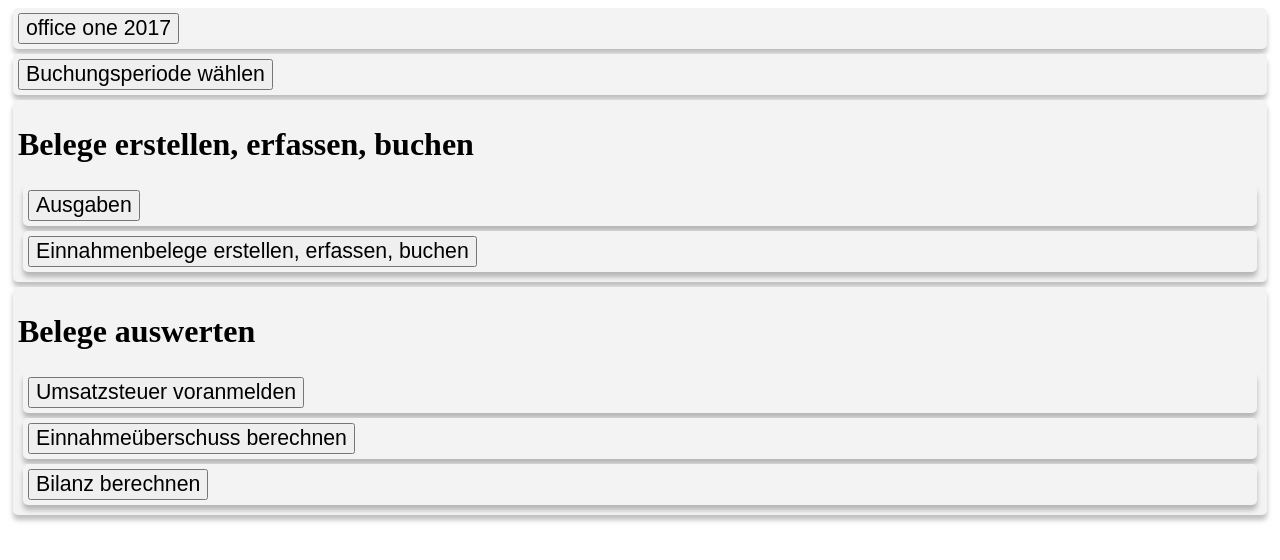
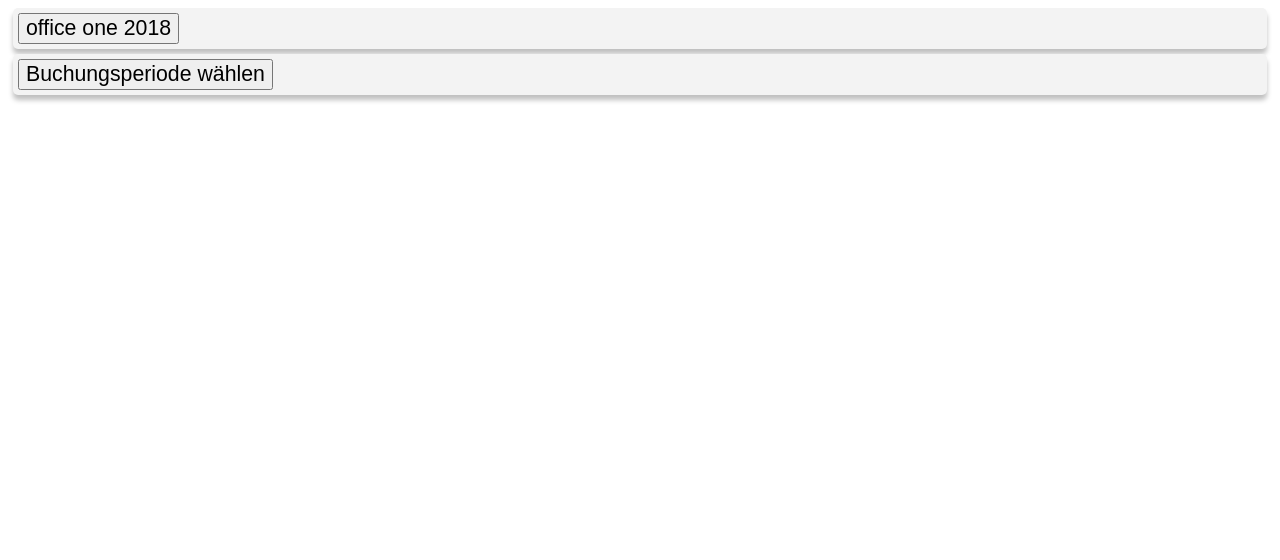
Before and after one commit to patrickweiss/office-one-tree, a React (Create React App) app in the folder office-one-tree/: page / in a window 1280 px wide. Shown: the top 560 px of the page. Built offline with nearby package versions, Linux system fonts and the light colour scheme.

Commit message:
MVP fertig für die Hauptversammlung

```diff
--- a/office-one-tree/src/App.js
+++ b/office-one-tree/src/App.js
@@ -4,6 +4,7 @@
 import './oo-components/ObRoot.js';
 import './oo-components/BelegeAuswerten.js';
 import './oo-components/BelegeErstellenErfassenBuchen.js';
+import './oo-components/OfficeOne2018.js';
 
 
 
--- a/office-one-tree/src/oo-components/EinnahmenBelegeErstellenErfassenBuchen.js
+++ b/office-one-tree/src/oo-components/EinnahmenBelegeErstellenErfassenBuchen.js
@@ -6,8 +6,8 @@
 class EinnahmenBelegeErstellenErfassenBuchen extends OfficeLeaf {
   constructor(props) {
     super(props);
-    this.subject= "Einnahmenbelege";
-    this.verb="erstellen, erfassen, buchen";
+    this.subject= "Einnahmen";
+    this.verb=" ";
     this.path=["ObRoot","EinnahmenBelegeErstellenErfassenBuchen"];
   }
 }
--- a/office-one-tree/src/oo-components/ObRoot.js
+++ b/office-one-tree/src/oo-components/ObRoot.js
@@ -8,17 +8,25 @@
   initialize(props) {
     var newProps = {};
     newProps.subject = "office one";
-    newProps.verb = "2017";
+    newProps.verb = "2018";
     newProps.path = "ObRoot";
     super.initialize(newProps);
-    this.charactericon = "oo17";
+    this.charactericon = "oo18";
+  }
+  handleClick(e) {
+    if (window.store.getState().UI.leaf==="ObRoot"){
+      window.store.dispatch({
+          type: 'change_leaf',
+          newLeaf: 'OfficeOne2018'
+      });
+    }else super.handleClick();
   }
   renderMobile() {
 
     if (window.store.getState().UI.buchungsperiode)
       return (
         <div>
-             <BelegeErstellenErfassenBuchen size="LIST_ITEM"/>
+            <BelegeErstellenErfassenBuchen size="LIST_ITEM"/>
             <BelegeAuswerten size="LIST_ITEM"/>
           </div>
       );
@@ -26,8 +34,6 @@
       return (
         <div>
             <BuchungsperiodeWaehlen size="LIST_ITEM"/>
-            <BelegeErstellenErfassenBuchen size="LIST_ITEM"/>
-            <BelegeAuswerten size="LIST_ITEM"/>
           </div>
       );
   }
--- a/office-one-tree/src/oo-components/OfficeLeaf.js
+++ b/office-one-tree/src/oo-components/OfficeLeaf.js
@@ -29,7 +29,7 @@
     var CurrentLeaf;
     var pathHTML = [];
     //Buchungsperiode einfügen, wenn diese ausgewählt wurde
-    if (window.store.getState().UI.buchungsperiode) this.path.splice(1,0,"BuchungsperiodeWaehlen");
+    if (window.store.getState().UI.buchungsperiode)this.path.splice(1,0,"BuchungsperiodeWaehlen");
     for (var i = 0; i < this.path.length; i++) {
       CurrentLeaf = components[this.path[i]];
       if (i === this.path.length - 1) pathHTML.push(<CurrentLeaf size="BUTTON" />);
--- /dev/null
+++ b/office-one-tree/src/oo-components/OfficeOne2018.js
@@ -0,0 +1,28 @@
+import React from 'react';
+import {OfficeLeaf,components} from './OfficeLeaf.js';
+
+
+class OfficeOne2018 extends OfficeLeaf {
+  constructor(props) {
+    super(props);
+    this.subject= "office one";
+    this.verb="2018";
+    this.path=["ObRoot","OfficeOne2018"];
+  }
+  renderMobile(){
+    console.log("renderMobile");
+    return (
+      <div>
+      <h1>office one 2018</h1>
+      <h2>Das Mobile Büro für 2019 schon im Jahr 2018</h2>
+      <p>Belege erstellen, erfassen, buchen. Alles mit dem Handy. In Sekunden. Immer und überall, wenn ein Geschäftsvorfall aufgrund von Steuergesetzen belegt werden muss.</p>
+      Das ist unser Entwicklungsziel. 2018 ist unser Testjahr, und Sie sind einer der wenigen Testuser, welche die Software schon 2018 komplett kostenlos nutzen können. In 2019 bieten wir office one 2019 dann für 2 Euro pro Monat als Software as a Service an.
+      <p>Professionellen Support bieten wir ab 30 Euro/Monat an.</p>
+      </div>
+    );
+
+  }
+}
+components.OfficeOne2018=OfficeOne2018;
+
+export default OfficeOne2018;
```
Also changed, not shown: office-one-tree/src/oo-components/LeafTemplate.js (+11 -0 lines).
